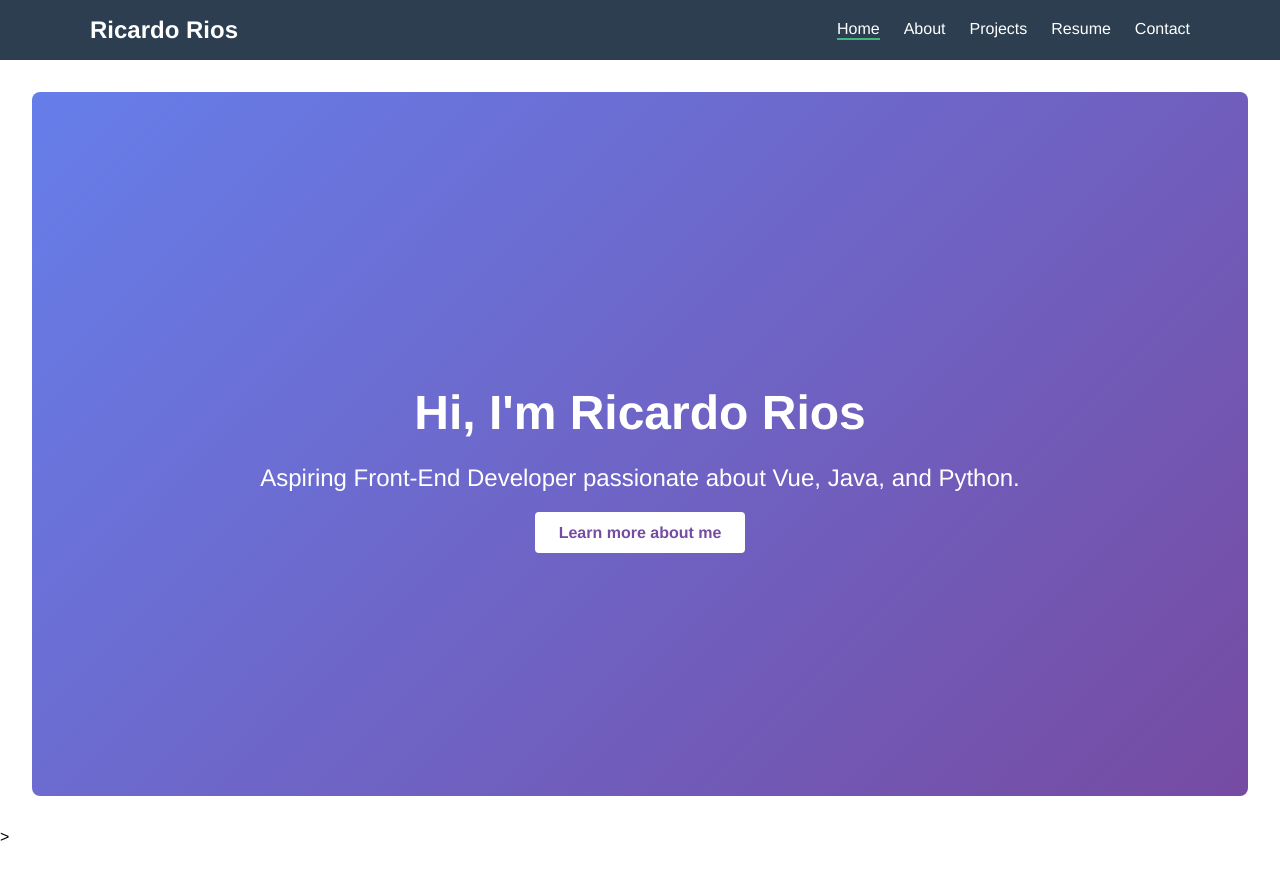
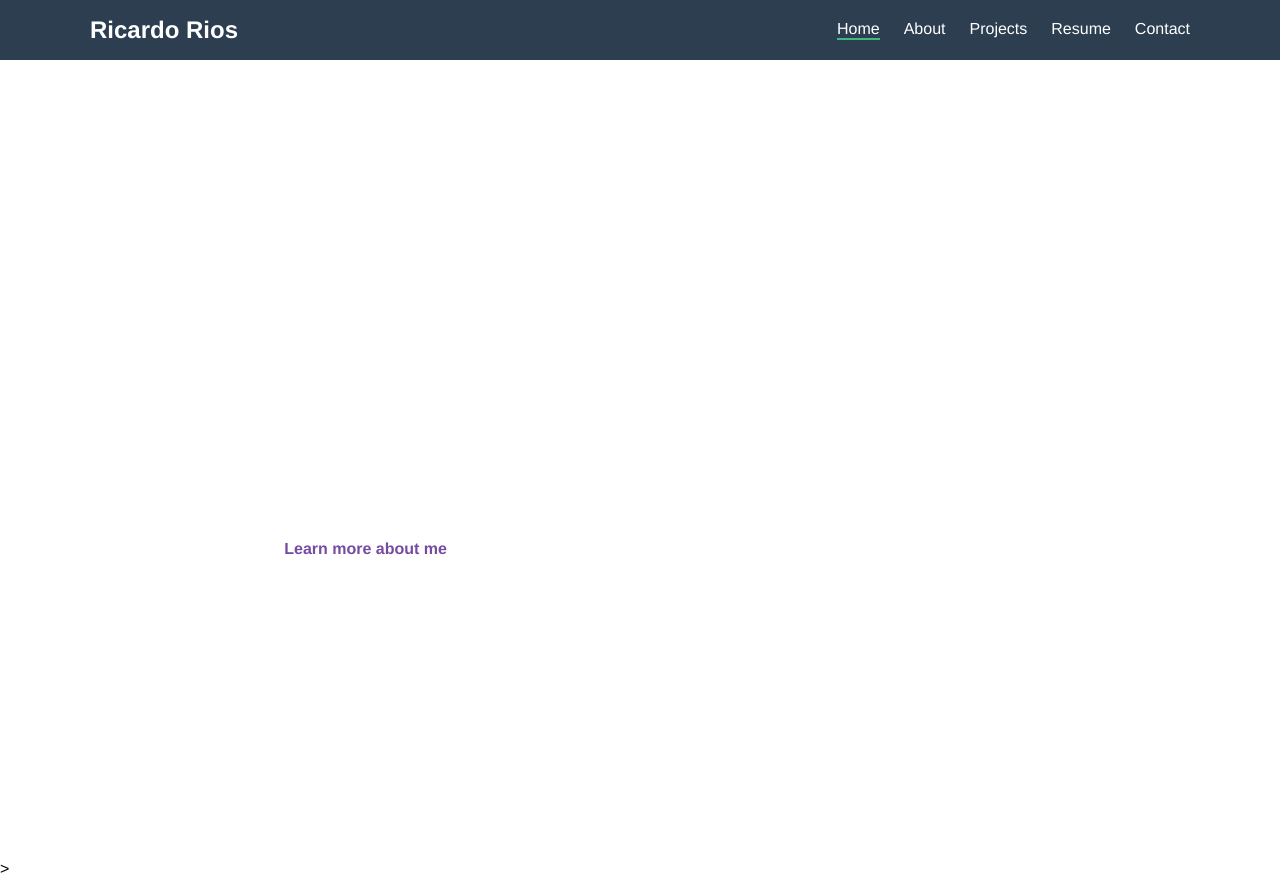
Before and after one commit to rrio137/vue-portfolio-site, a Vue app: page /about in a window 1280 px wide. Before the commit the page ends 846 px from the top, so only its background shows below. Built offline with nearby package versions, Linux system fonts and the light colour scheme.

Commit message:
added image asset and scoped into home view

```diff
--- a/src/views/HomeView.vue
+++ b/src/views/HomeView.vue
@@ -16,16 +16,14 @@ export default {
 
 <style scoped>
 .home {
+  height: 100vh;
+  backround-image: url('@/assets/Rainier20200906.jpg');
+  background-size: cover;
+  background-position: center;
   display: flex;
+  align-items: center;
   justify-content: center;
-  align-items: center;
-  height: 80vh;
-  text-align: center;
-  background: linear-gradient(135deg, #667eea, #764ba2);
   color: white;
-  padding: 2rem;
-  border-radius: 8px;
-  margin: 2rem;
 }
 
 .intro h1 {
```
Also changed, not shown: 1 other file (tests, documents, lock files or other folders).
